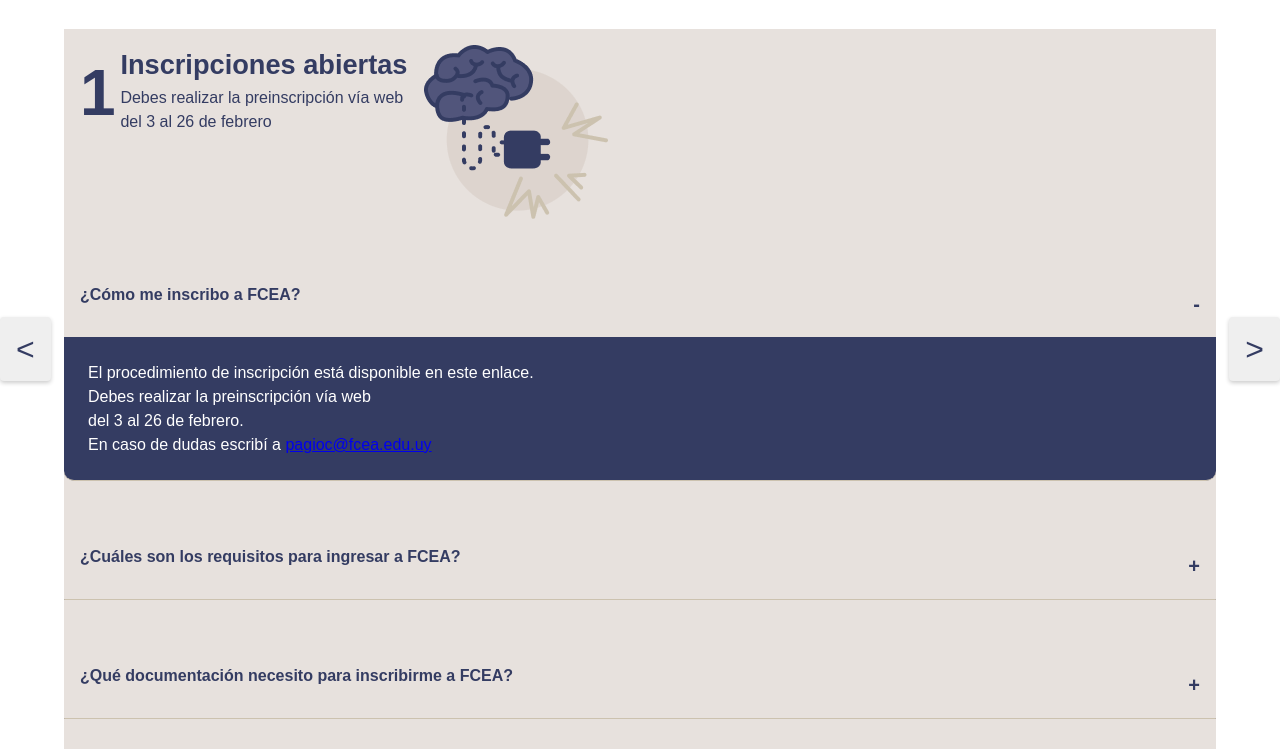
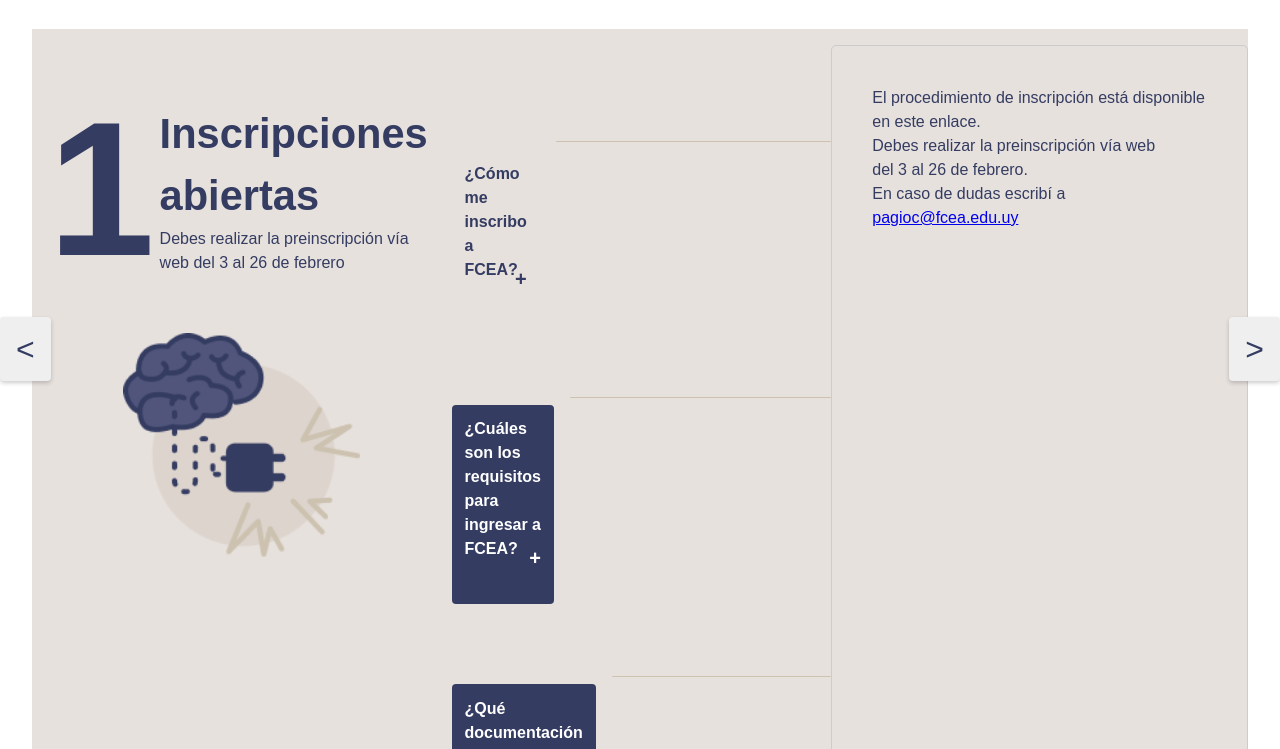
Before and after one commit to Matias2302/bienvenida2025, a plain HTML site: page index.html in a window 1280 px wide. Both pictures are taken after a click on the element "¿Cómo me inscribo a FCEA?". Shown: the part 51-800 px from the top of the page. Drawn offline with Linux system fonts and the light colour scheme.

Commit message:
estilos acordeones anidados

```diff
--- a/css/styles.css
+++ b/css/styles.css
@@ -422,3 +422,133 @@
 }
 
 /*=================================================================*/
+/* Media query para pantallas grandes (desktop) */
+@media (min-width: 768px) {
+/*==Carousel==*/
+.carousel-container{
+  width:95vw;
+}
+  .carousel-slide{
+    width:95vw;
+    display:grid;
+    grid-template-columns: 1fr 1fr 3fr;
+  }
+  .slide__header{
+    flex-direction: column;
+  }
+  .titulo-desktop{
+    display:flex;
+  }
+  .indice{
+    font-size: 12rem;
+  }
+  .titulo{
+    display:flex;
+    flex-direction: column;
+    justify-content: center;
+  }
+  .row-titulo{
+    display:flex;
+    flex-direction: row;
+  }
+  .titulo-2{
+    font-size:2.6rem;
+  }
+  .imagen-indice{
+    display: flex;
+    justify-content: center;
+  }
+  .imagen-slide{
+    height: 14rem;
+  }
+    .acordeon {
+        display: flex;
+        flex-direction: column;
+    }
+
+    .acordeon__titulo {
+      cursor: pointer;
+      font-weight: bold;
+      padding: 0.8rem;
+      background-color: var(--background-blue);
+      color: white;
+      margin: 0.5rem 0;
+      border-radius: 4px;
+      transition: background-color 0.3s ease;
+  }
+
+    .contenido-dinamico {
+      border: 1px solid #ccc;
+      background-color: var(--slide-background);
+      padding: 1rem;
+      border-radius: 5px;
+      min-height: 200px; /* Asegura espacio para el contenido */
+      margin-top: 1rem;
+      overflow: auto; /* Manejar contenido largo */
+  }
+
+  .acordeon__contenido {
+    overflow: hidden;
+    height: 0;
+    transition: height 0.3s ease-out;
+    background-color: var(--slide-background);
+    padding: 0 0.8rem;
+    border-radius: 0 0 4px 4px;
+}
+.acordeon__contenido p {
+  margin: 0.5rem 0;
+}
+
+  .acordeon__titulo.active {
+    background-color: var(--slide-background);
+    color: var(--background-blue);
+}
+    .acordeon__contenido.active {
+        display: block;
+    }
+
+    .carousel-slide .slide__content {
+        display: flex;
+        flex-direction: column;
+    }
+
+    .carousel-slide .acordeon {
+        flex-direction: row;
+        gap: 1rem;
+        align-items: flex-start;
+    }
+
+    .carousel-slide .acordeon__titulo {
+        flex: 1;
+    }
+  /* Estilos generales para acordeones anidados */
+  .contenido-dinamico .acordeon__titulo {
+    cursor: pointer;
+    font-weight: bold;
+    padding: 0.8rem;
+    background-color: var(--background-blue);
+    color: white;
+    margin: 0.5rem 0;
+    border-radius: 4px;
+    transition: background-color 0.3s ease;
+  }
+
+  .contenido-dinamico .acordeon__titulo.active {
+    background-color: var(--slide-background);
+    color: var(--background-blue);
+  }
+
+  .contenido-dinamico .acordeon__contenido {
+    overflow: hidden;
+    height: 0;
+    transition: height 0.3s ease-out;
+    background-color: var(--slide-background);
+    border-radius: 0 0 4px 4px;
+    padding: 0 0.8rem;
+  }
+
+  .contenido-dinamico .acordeon__contenido.active {
+    height: auto;
+  }
+
+}
--- a/index.html
+++ b/index.html
@@ -33,6 +33,7 @@
         <div class="carousel-track"><!--SLIDES-->
             <div class="carousel-slide">
                 <div class="slide__header">
+                    <div class="titulo-desktop">
                         <div class="indice">
                             <p>1</p>
                         </div>
@@ -40,13 +41,14 @@
                             <p class="titulo-2">Inscripciones abiertas</p>
                             <p>Debes realizar la preinscripción vía web del 3 al 26 de febrero</p>
                         </div>
+                    </div>
                     <div class="imagen-indice">
-                        <img src="assets/img/oportunidades.png" alt="">
+                        <img class="imagen-slide" src="assets/img/oportunidades.png" alt="">
                     </div>
                 </div>
                 <div class="slide__content">
                     <div class="acordeon">
-                        <div class="acordeon__titulo">
+                        <div class="acordeon__titulo desktop_index">
                             <p>¿Cómo me inscribo a FCEA?</p>
                         </div>
                         <div class="acordeon__contenido">
@@ -81,14 +83,17 @@
                         </div>
                     </div>
                 </div>
+                <div class="contenido-dinamico"></div>
             </div>
             <div class="carousel-slide">
                 <div class="slide__header">
+                    <div class="titulo-desktop">
                         <div class="indice">
                             <p>2</p>
                         </div>
                         <div class="titulo">
-                        <p class="titulo-2">Una vez mi preinscripción fue aceptada</p>
+                            <p class="titulo-2">Aprobación de inscripción</p>
+                        </div>
                     </div>
                     <div class="imagen-indice">
                         <img src="assets/img/2.png" alt="">
@@ -129,14 +134,17 @@
                         </div>
                     </div>
                 </div>
+                <div class="contenido-dinamico"></div>
             </div>
             <div class="carousel-slide">
                 <div class="slide__header">
+                    <div class="titulo-desktop">
                         <div class="indice">
                             <p>3</p>
                         </div>
                         <div class="titulo">
                             <p class="titulo-2">Tu primer Semestre de cursado</p>
+                        </div>
                     </div>
                     <div class="imagen-indice">
                         <img src="assets/img/3.png" alt="">
@@ -235,14 +243,17 @@
                         </div>
                     </div>
                 </div>
+                <div class="contenido-dinamico"></div>
             </div>
             <div class="carousel-slide">
                 <div class="slide__header">
+                    <div class="titulo-desktop">
                         <div class="indice">
                             <p>4</p>
                         </div>
                         <div class="titulo">
                             <p class="titulo-2">Inscripciones a Unidades Curriculares</p>
+                        </div>
                     </div>
                     <div class="imagen-indice">
                         <img src="assets/img/4.png" alt="">
@@ -370,6 +381,7 @@
                         </div>
                     </div>
                 </div>
+                <div class="contenido-dinamico"></div>
             </div>
         </div>
     </div>
--- a/js/main.js
+++ b/js/main.js
@@ -1,85 +1,91 @@
-///acordeón
 document.addEventListener("DOMContentLoaded", () => {
-    const acordeones = document.querySelectorAll(".acordeon");
+    const acordeones = document.querySelectorAll(".carousel-slide");
 
-    acordeones.forEach((acordeon) => {
-        const titulo = acordeon.querySelector(".acordeon__titulo");
-        const contenido = acordeon.querySelector(".acordeon__contenido");
+    const isDesktop = () => window.innerWidth >= 768;
 
-        if (titulo && contenido) {
+    // Función para inicializar acordeones (incluye los anidados)
+    const initAcordeones = (scope) => {
+        const titulos = scope.querySelectorAll(".acordeon__titulo");
+        const contenidos = scope.querySelectorAll(".acordeon__contenido");
+
+        titulos.forEach((titulo, index) => {
             titulo.addEventListener("click", (event) => {
-                event.stopPropagation(); // Evita que el evento se propague a acordeones externos
+                event.stopPropagation(); // Prevenir que el evento afecte a otros niveles
 
-                const isActive = acordeon.classList.contains("acordeon--activo");
+                const contenido = contenidos[index];
+                const isActive = titulo.classList.contains("active");
 
-                // Cierra todos los acordeones al mismo nivel
-                const siblings = Array.from(acordeon.parentElement.children).filter(
-                    child => child !== acordeon && child.classList.contains("acordeon")
-                );
+                if (isActive) {
+                    // Si está activo, cerrarlo
+                    titulo.classList.remove("active");
+                    contenido.style.height = "0px";
+                } else {
+                    // Cerrar otros acordeones al mismo nivel
+                    const siblings = Array.from(scope.querySelectorAll(".acordeon__titulo"));
+                    const siblingContents = Array.from(scope.querySelectorAll(".acordeon__contenido"));
 
-                siblings.forEach(sibling => {
-                    sibling.classList.remove("acordeon--activo");
-                    const siblingContent = sibling.querySelector(".acordeon__contenido");
-                    if (siblingContent) siblingContent.style.height = "0px";
-                });
+                    siblings.forEach(s => s.classList.remove("active"));
+                    siblingContents.forEach(c => (c.style.height = "0px"));
 
-                // Abre o cierra el acordeón actual
-                if (!isActive) {
-                    acordeon.classList.add("acordeon--activo");
-
-                    // Asegurar altura correcta
+                    // Activar el acordeón actual
+                    titulo.classList.add("active");
                     contenido.style.height = `${contenido.scrollHeight}px`;
-
-                    // Recalcular alturas de los padres
-                    adjustParentHeight(acordeon);
-                } else {
-                    acordeon.classList.remove("acordeon--activo");
-                    contenido.style.height = "0px";
-
-                    // Recalcular alturas de los padres
-                    adjustParentHeight(acordeon);
                 }
             });
-        } else {
-            console.warn("Un acordeón no tiene título o contenido válido:", acordeon);
-        }
-    });
-
-    // Función para ajustar dinámicamente las alturas de los padres
-    const adjustParentHeight = (acordeon) => {
-        let parent = acordeon.parentElement.closest(".acordeon__contenido");
-        while (parent) {
-            const allVisibleContents = Array.from(parent.children).filter(child => {
-                const innerContent = child.querySelector(".acordeon__contenido");
-                return innerContent && (child.classList.contains("acordeon--activo") || innerContent.scrollHeight > 0);
-            });
-
-            const totalHeight = allVisibleContents.reduce((sum, child) => {
-                const innerContent = child.querySelector(".acordeon__contenido");
-                return sum + (innerContent ? innerContent.scrollHeight : 0);
-            }, 0);
-
-            parent.style.height = `${totalHeight}px`;
-            parent = parent.parentElement.closest(".acordeon__contenido");
-        }
-    };
-
-    // Recalcular todas las alturas dinámicamente en redimensionamiento
-    const recalculateAllHeights = () => {
-        acordeones.forEach((acordeon) => {
-            const contenido = acordeon.querySelector(".acordeon__contenido");
-            if (contenido && acordeon.classList.contains("acordeon--activo")) {
-                contenido.style.height = `${contenido.scrollHeight}px`;
-            } else if (contenido) {
-                contenido.style.height = "0px";
-            }
         });
     };
 
-    window.addEventListener("resize", recalculateAllHeights);
+    // Inicializar acordeones en cada slide
+    acordeones.forEach((slide) => {
+        const titulos = slide.querySelectorAll(".acordeon__titulo");
+        const contenidos = slide.querySelectorAll(".acordeon__contenido");
+        const contenidoDinamico = slide.querySelector(".contenido-dinamico");
+
+        titulos.forEach((titulo, index) => {
+            titulo.addEventListener("click", () => {
+                if (isDesktop()) {
+                    // En desktop, cargar el contenido en contenido-dinamico
+                    titulos.forEach(t => t.classList.remove("active"));
+                    titulo.classList.add("active");
+
+                    const contenidoHtml = contenidos[index]?.innerHTML || "";
+                    contenidoDinamico.innerHTML = contenidoHtml;
+
+                    // Reaplicar funcionalidad a los acordeones internos
+                    initAcordeones(contenidoDinamico);
+                } else {
+                    // En mobile, funcionamiento como acordeón normal
+                    const contenido = contenidos[index];
+                    const isActive = titulo.classList.contains("active");
+
+                    if (isActive) {
+                        titulo.classList.remove("active");
+                        contenido.style.height = "0px";
+                    } else {
+                        titulos.forEach(t => t.classList.remove("active"));
+                        contenidos.forEach(c => c.style.height = "0px");
+
+                        titulo.classList.add("active");
+                        contenido.style.height = `${contenido.scrollHeight}px`;
+
+                        // Reaplicar funcionalidad para los anidados
+                        initAcordeones(contenido);
+                    }
+                }
+            });
+        });
+    });
+
+    // Limpieza en desktop al cambiar tamaño de ventana
+    window.addEventListener("resize", () => {
+        if (isDesktop()) {
+            acordeones.forEach((slide) => {
+                const contenidoDinamico = slide.querySelector(".contenido-dinamico");
+                contenidoDinamico.innerHTML = ""; // Limpiar contenido dinámico
+            });
+        }
+    });
 });
-
-
 
 
 //carousel slider
```
Lines whose indentation alone changed are shown as unchanged.
